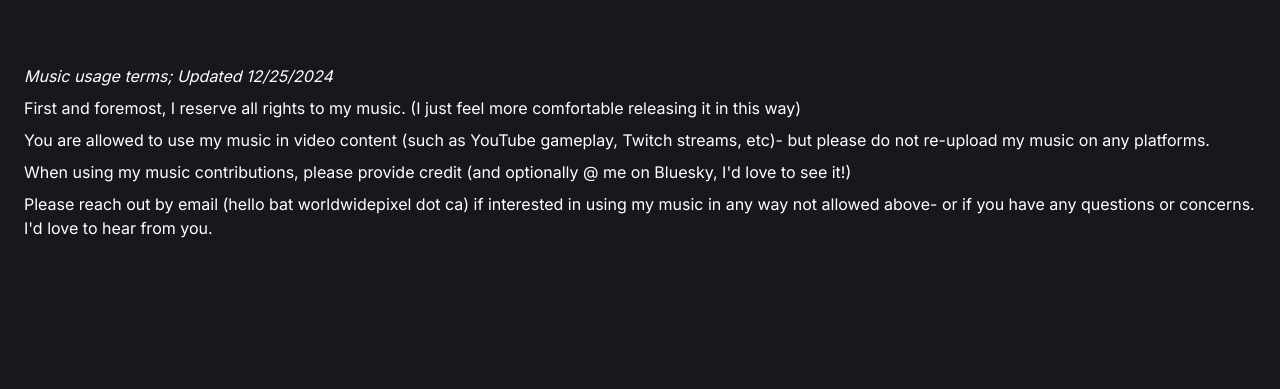
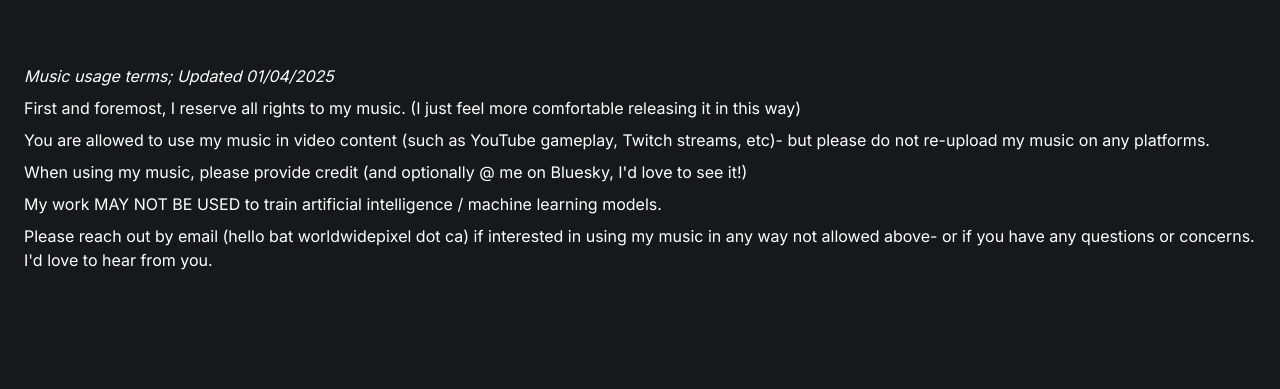
Before and after one commit to worldwidepixel/worldwidepixel-website, an Astro site: page /music/use in a window 1280 px wide. Shown: the part 272-661 px from the top of the page. Built offline with nearby package versions, Linux system fonts and the light colour scheme; Astro itself is replaced by a stand-in of ours; a small style sheet from the web is missing; a web font is replaced by a local one.

Commit message:
Fuck you, infinicraft!

```diff
--- a/src/pages/music/use.astro
+++ b/src/pages/music/use.astro
@@ -8,7 +8,7 @@ import Default from "../../layouts/Default.astro";
 		Thanks for being a fan! I hope to quickly answer any questions you might have if you wanted to use my music.
 	</div>
 	<div class="flex flex-col gap-2">
-		<span class="italic">Music usage terms; Updated 12/25/2024</span>
+		<span class="italic">Music usage terms; Updated 01/04/2025</span>
 		<span>
 			First and foremost, I reserve all rights to my music. (I just feel more comfortable releasing it in this
 			way)
@@ -16,7 +16,8 @@ import Default from "../../layouts/Default.astro";
 		<span>
 			You are allowed to use my music in video content (such as YouTube gameplay, Twitch streams, etc)- but please do not re-upload my music on any platforms.
 		</span>
-		<span>When using my music contributions, please provide credit (and optionally @ me on Bluesky, I'd love to see it!)</span>
+		<span>When using my music, please provide credit (and optionally @ me on Bluesky, I'd love to see it!)</span>
+		<span>My work MAY NOT BE USED to train artificial intelligence / machine learning models.</span>
 		<span>Please reach out by email (hello bat worldwidepixel dot ca) if interested in using my music in any way not allowed above- or if you have any questions or concerns. I'd love to hear from you.</span>
 	</div>
 </Default>
```
